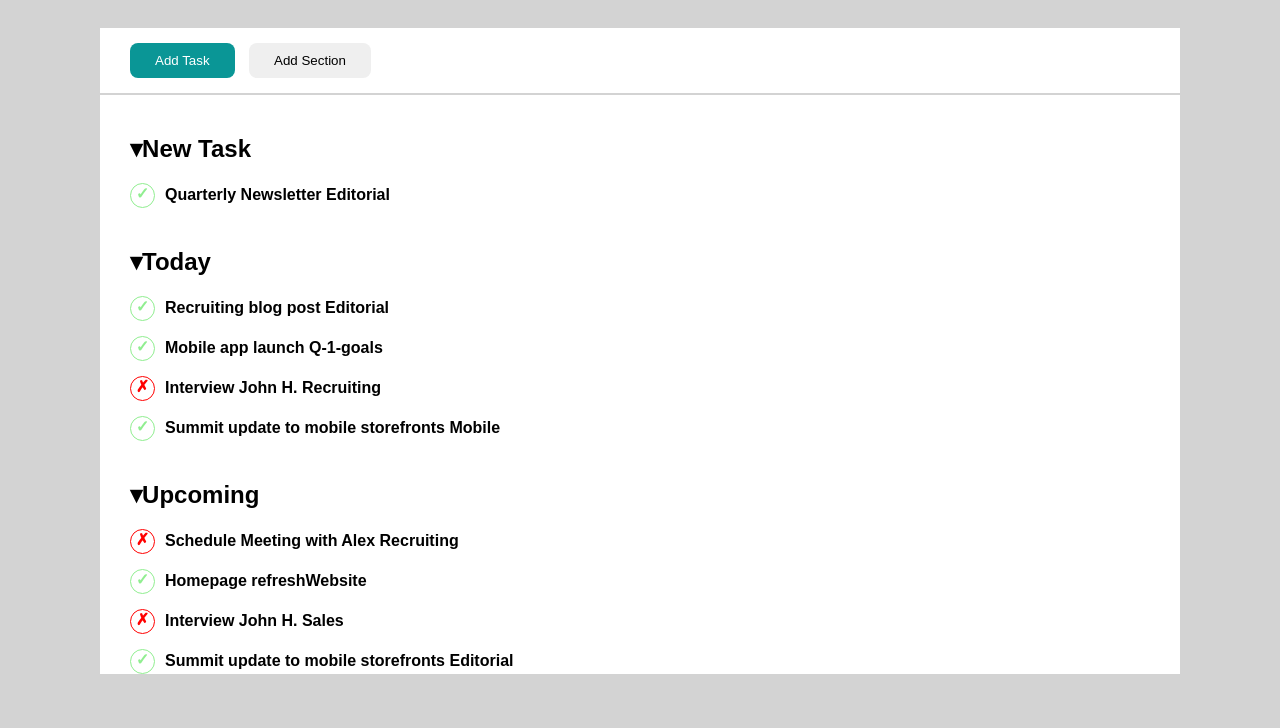
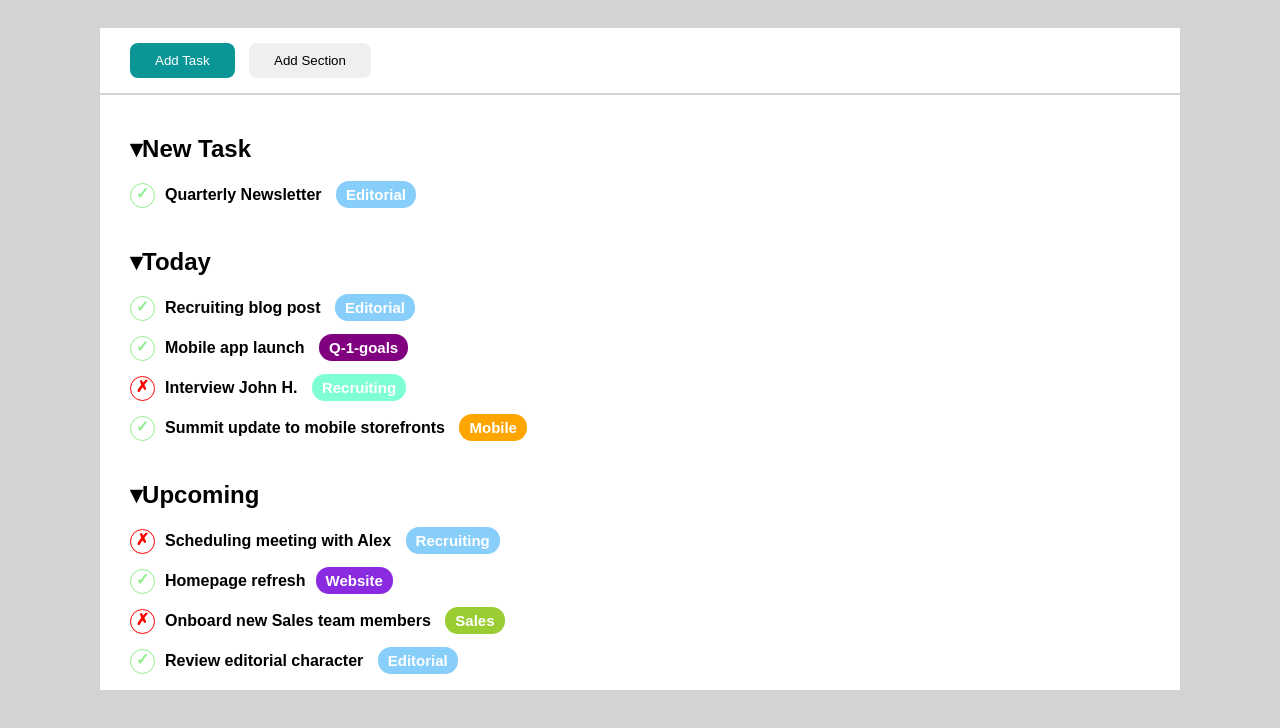
Before and after one commit to MichelangeloCaltagirone/html-css-toboolist, a plain HTML site: page index.html in a window 1280 px wide. Shown: the part 112-840 px from the top of the page. Drawn offline with Linux system fonts and the light colour scheme.

Commit message:
Final Commit. Exercise Completed. Add style to all flag, adjust some indentations. Add title to page.

```diff
--- a/css/style.css
+++ b/css/style.css
@@ -11,7 +11,6 @@
 /* Utilities */
 
 
-
 body {
     background-color: lightgrey;
     font-family: sans-serif;
@@ -21,6 +20,7 @@ body {
     max-width: 1080px;
     margin: 40px auto;
     background-color: white;
+    padding-bottom: 1px;
 }
 
 ul {
@@ -29,7 +29,6 @@ ul {
 
 
 /* header */
-
 
 
 header {
@@ -49,7 +48,6 @@ header {
     font-weight: 900;
     font-family: sans-serif;
 }
-
 
 
 /* Main section */
@@ -94,6 +92,10 @@ li {
     margin: 15px 0;
 }
 
+.upcoming {
+    margin-bottom: 0;
+}
+
 
 /* Marker (cross & check) */
 
@@ -121,3 +123,44 @@ li {
 
 
 /* Flags */
+
+
+.flag {
+    border: none;
+    border-radius: 13px;
+    padding: 5px 10px;
+    margin-left: 10px;
+    text-align: center;
+    color: white;
+    font-size: 15px;
+
+
+}
+
+
+/* Varius background color of Flags */
+
+
+.editorial {
+    background-color: lightskyblue;
+}
+
+.q-1 {
+    background-color: purple;
+}
+
+.recruiting {
+    background-color: aquamarine;
+}
+
+.mobile {
+    background-color: orange;
+}
+
+.sales {
+    background-color: yellowgreen;
+}
+
+.website {
+    background-color: blueviolet;
+}
--- a/index.html
+++ b/index.html
@@ -4,6 +4,7 @@
 
     <head>
         <link rel="stylesheet" href="css/style.css">
+        <title>Toboolist</title>
     </head>
 
 
@@ -18,12 +19,14 @@
 
         <main class="container">
 
+
             <section class="add-things">
 
                 <button id="task" class="button">Add Task</button>
                 <button id="section" class="button">Add Section</button>
 
             </section>
+
 
             <section class="new-task">
 
@@ -48,8 +51,6 @@
 
                 </ul>
 
-
-
             </section>
 
 
@@ -58,10 +59,10 @@
                 <h2 class="type-of-section">&#9662;Upcoming</h2>
                 <ul>
 
-                    <li><span class="cross marker">&#10007;</span>Schedule Meeting with Alex <span class="flag editorial">Recruiting</span></li>
+                    <li><span class="cross marker">&#10007;</span>Scheduling meeting with Alex <span class="flag editorial">Recruiting</span></li>
                     <li><span class="check marker">&#10003;</span>Homepage refresh<span class="flag website">Website</span></li>
-                    <li><span class="cross marker">&#10007;</span>Interview John H. <span class="flag sales">Sales</span></li>
-                    <li><span class="check marker">&#10003;</span>Summit update to mobile storefronts <span class="flag editorial">Editorial</span></li>
+                    <li><span class="cross marker">&#10007;</span>Onboard new Sales team members <span class="flag sales">Sales</span></li>
+                    <li><span class="check marker">&#10003;</span>Review editorial character <span class="flag editorial">Editorial</span></li>
 
                 </ul>
 
@@ -70,11 +71,6 @@
 
         </main>
 
-
     </body>
 
-
-
-
-
 </html>
```
